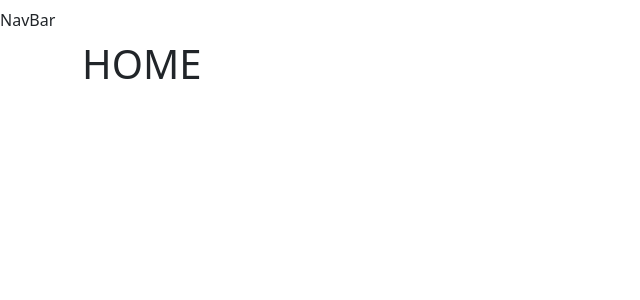
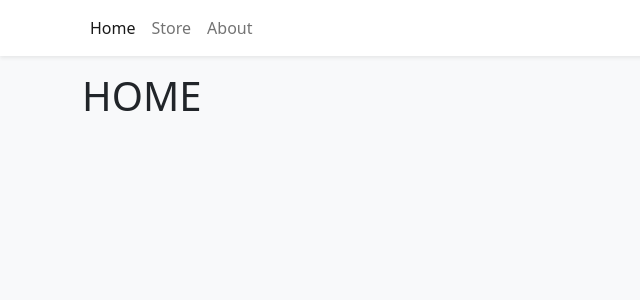
Before and after one commit to claudiaLisboa/shopping_cart, a React (Vite) app: page / in a window 1280 px wide. Shown: the top 300 px of the page, without its empty margins (0-640 px from the left). Built offline with nearby package versions, Linux system fonts and the light colour scheme.

Commit message:
added NavLink

```diff
--- a/index.html
+++ b/index.html
@@ -6,7 +6,7 @@
     <meta name="viewport" content="width=device-width, initial-scale=1.0" />
     <title>Vite + React + TS</title>
   </head>
-  <body>
+  <body class="bg-light">
     <div id="root"></div>
     <script type="module" src="/src/main.tsx"></script>
   </body>
--- a/src/components/Navbar.tsx
+++ b/src/components/Navbar.tsx
@@ -1,6 +1,24 @@
-import { Navbar as NavBarBs} from "react-bootstrap"
+import { Container, Nav, Navbar as NavBarBs} from "react-bootstrap"
+import { NavLink } from "react-router-dom"
 
 
 export function Navbar(){
-    return<NavBarBs>NavBar</NavBarBs>
+    return(
+        <NavBarBs className="bg-white shadow-sm mb-3">
+            <Container>
+                <Nav>
+                    <Nav.Link to="/" as={NavLink}>
+                            Home
+                    </Nav.Link>
+                    <Nav.Link to="/store" as={NavLink}>
+                            Store
+                    </Nav.Link>
+                    <Nav.Link to="/about" as={NavLink}>
+                            About
+                    </Nav.Link>
+                </Nav>
+
+            </Container>
+        </NavBarBs>
+    )
 }
```
